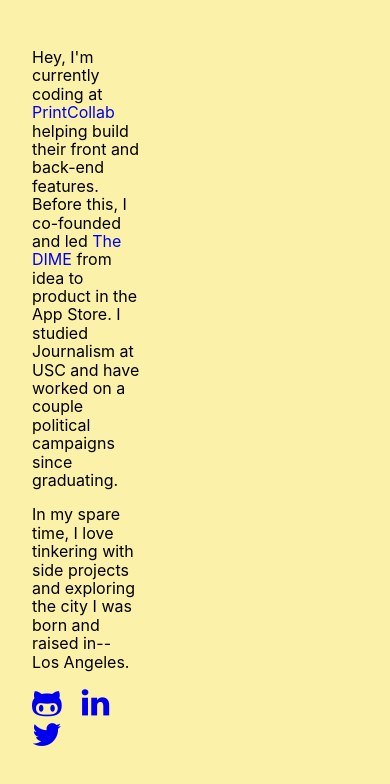
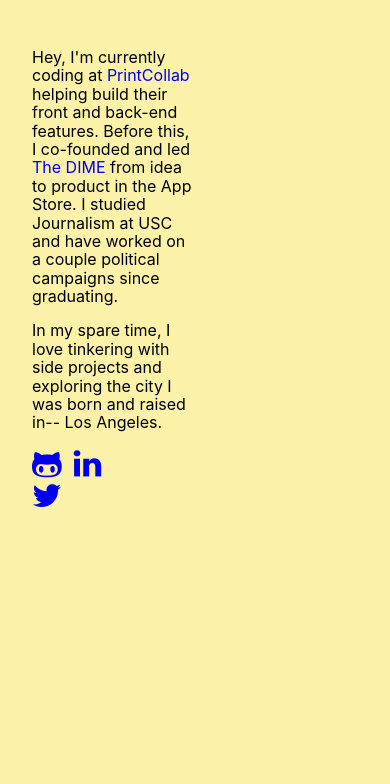
Before and after one commit to HollaAtIce/mio, a website: page public/index.html in a window 390 px wide. Drawn offline with nearby package versions, Linux system fonts and the light colour scheme; files that its build step writes are made by us from their sources; files whose address does not match are found by name.

Commit message:
width at 50 so better mobile

```diff
--- a/public/index.html
+++ b/public/index.html
@@ -10,7 +10,7 @@
 
 <body class="bg-light-yellow">
     <div id="content" class="fn cf pa4 bg-light-yellow">
-        <div class="fl w-third sans-serif .875rem">
+        <div class="fl w-50 sans-serif .875rem">
             <p> Hey, I'm currently coding at <a class="link" href="http://printcollab.azurewebsites.net/">PrintCollab</a> helping
                 build their front and back-end features. Before this, I co-founded and led <a class="link" href="https://www.youtube.com/watch?v=y0R6bCrrqRM">The DIME</a>
                 from idea to product in the App Store. I studied Journalism at USC and have worked on a couple political campaigns since graduating.</p>
@@ -22,7 +22,7 @@
             <a class="link no-under" href="https://github.com/HollaAtIce">
                 <span class="fa fa-github-alt fa-2x" aria-hidden="true"></span>
             </a>
-            <a class="link no-under ph3" href="https://www.linkedin.com/in/isaac-cuchilla-59a64389/">
+            <a class="link no-under ph2" href="https://www.linkedin.com/in/isaac-cuchilla-59a64389/">
                 <span class="fa fa-linkedin fa-2x" aria-hidden="true"></span>
             </a>
             <a class="link no-under" href="https://twitter.com/isaacpants">
```
